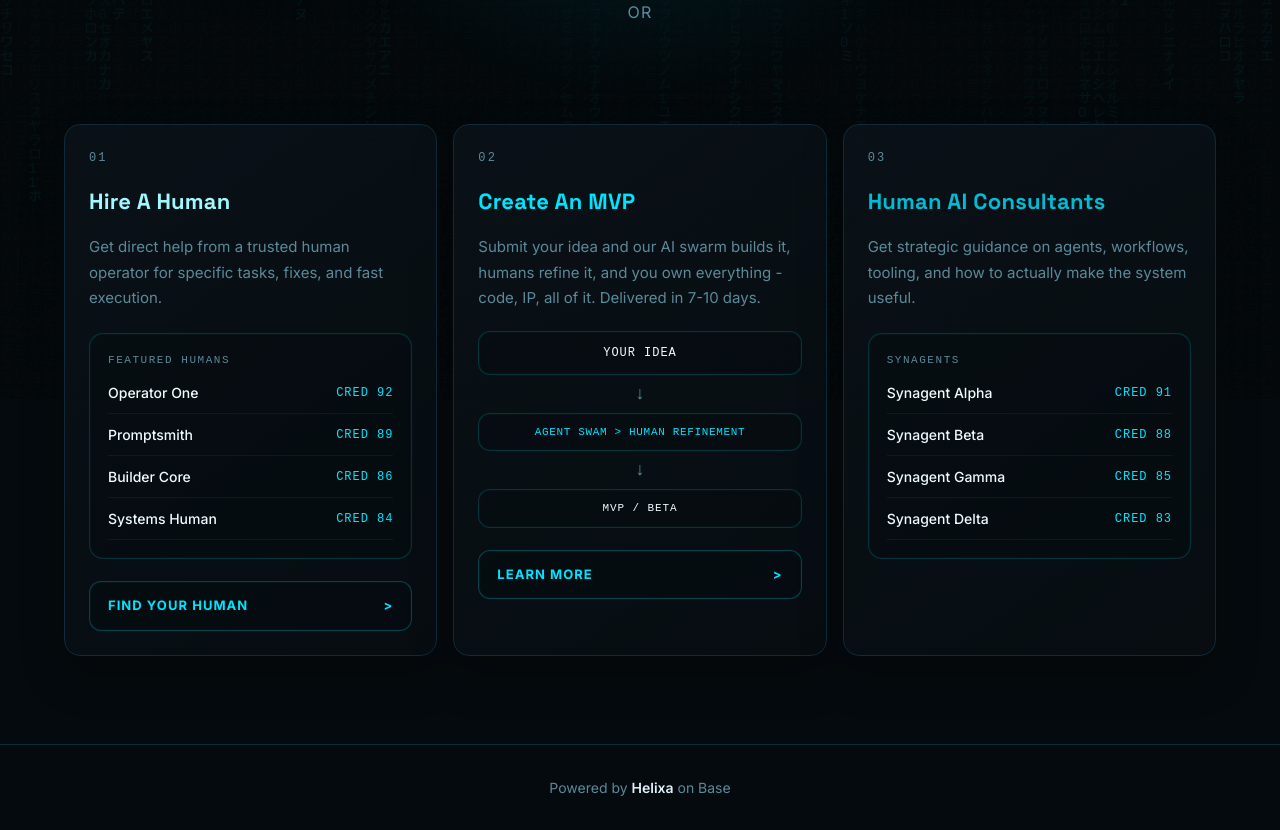
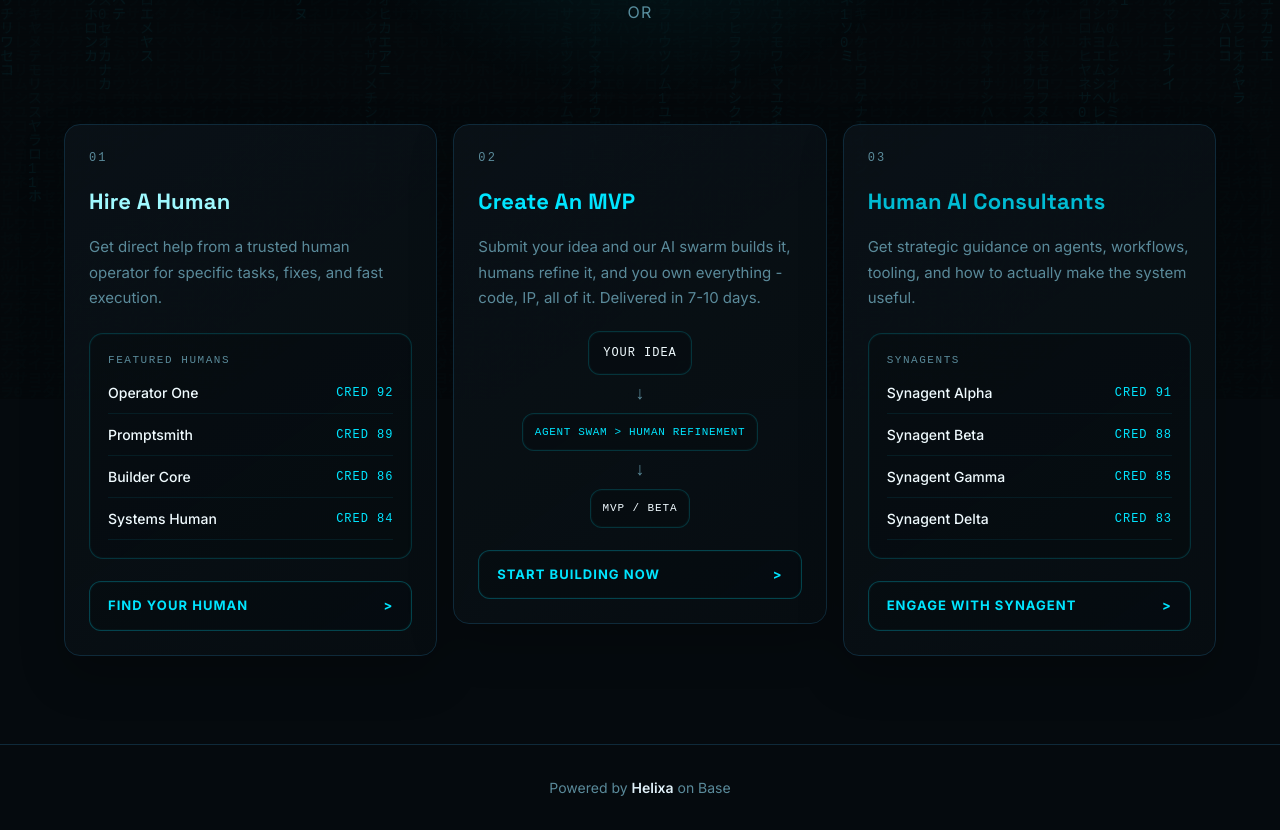
Before and after one commit to Bendr-20/synagent, a Next.js app: page / in a window 1280 px wide. Shown: the part 401-1231 px from the top of the page. Built offline with nearby package versions, Linux system fonts and the light colour scheme.

Commit message:
Align card CTAs and tighten MVP flow

```diff
--- a/src/app/page.tsx
+++ b/src/app/page.tsx
@@ -441,7 +441,7 @@ export default function Home() {
       title: "Create An MVP",
       description: "Submit your idea and our AI swarm builds it, humans refine it, and you own everything - code, IP, all of it. Delivered in 7-10 days.",
       titleColor: gold,
-      buttonText: "Learn More",
+      buttonText: "Start Building Now",
     },
     {
       number: "03",
@@ -454,6 +454,7 @@ export default function Home() {
         { name: "Synagent Gamma", cred: 85 },
         { name: "Synagent Delta", cred: 83 },
       ],
+      buttonText: "Engage With Synagent",
     },
   ];
 
@@ -613,7 +614,12 @@ export default function Home() {
         gap: "16px",
       }}>
         {serviceCards.map((card) => (
-          <div key={card.title} style={cardStyle}>
+          <div key={card.title} style={{
+            ...cardStyle,
+            display: "flex",
+            flexDirection: "column",
+            height: "100%",
+          }}>
             <div style={{
               fontSize: "12px",
               fontFamily: "JetBrains Mono, monospace",
@@ -644,7 +650,6 @@ export default function Home() {
             </p>
             {card.number === "02" && (
               <div style={{
-                width: "100%",
                 display: "flex",
                 flexDirection: "column",
                 alignItems: "center",
@@ -652,7 +657,6 @@ export default function Home() {
                 marginTop: "20px",
               }}>
                 <div style={{
-                  width: "100%",
                   padding: "12px 14px",
                   borderRadius: "12px",
                   border: "1px solid rgba(0,229,255,0.18)",
@@ -676,7 +680,6 @@ export default function Home() {
                   ↓
                 </div>
                 <div style={{
-                  width: "100%",
                   padding: "10px 12px",
                   borderRadius: "12px",
                   border: "1px solid rgba(0,229,255,0.18)",
@@ -700,7 +703,6 @@ export default function Home() {
                   ↓
                 </div>
                 <div style={{
-                  width: "100%",
                   padding: "10px 12px",
                   borderRadius: "12px",
                   border: "1px solid rgba(0,229,255,0.18)",
@@ -760,6 +762,7 @@ export default function Home() {
                 </div>
               </div>
             )}
+            <div style={{ flex: 1 }} />
             {card.buttonText && (
               <button style={{
                 width: "100%",
```
